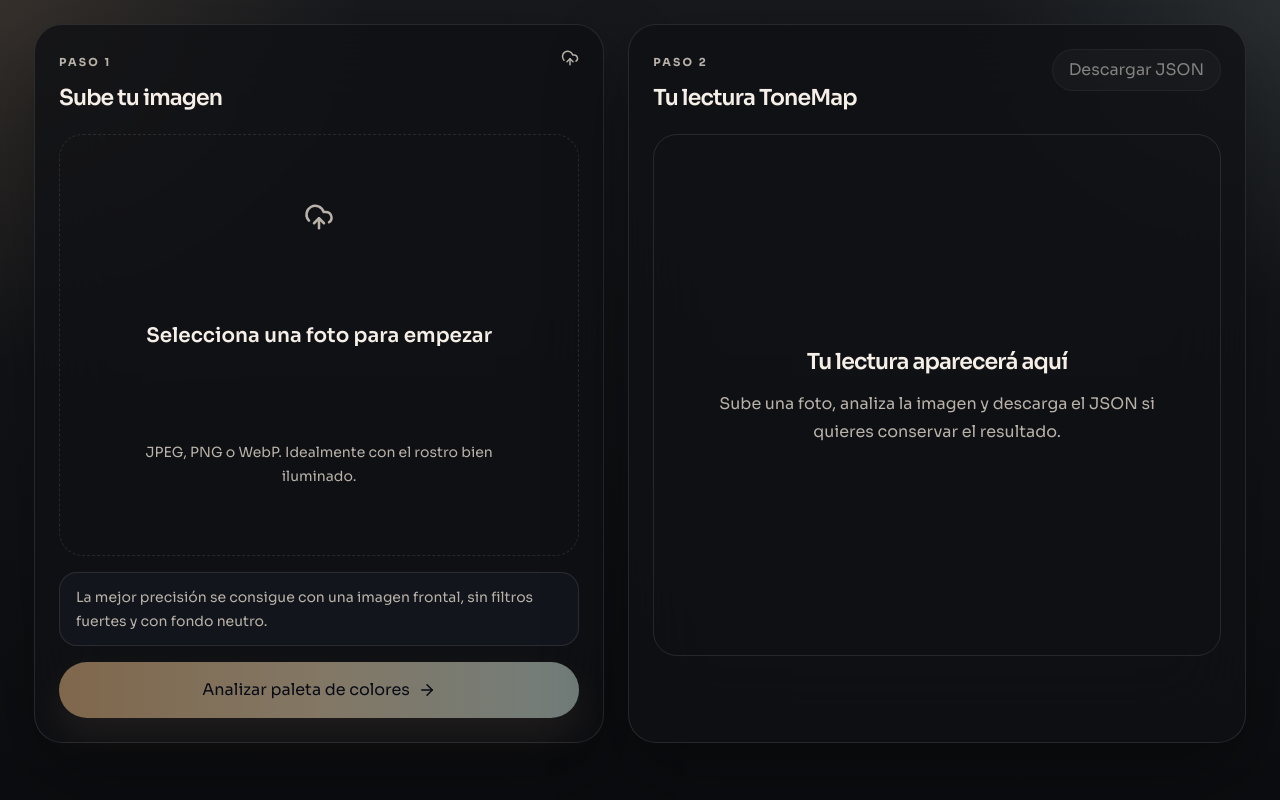
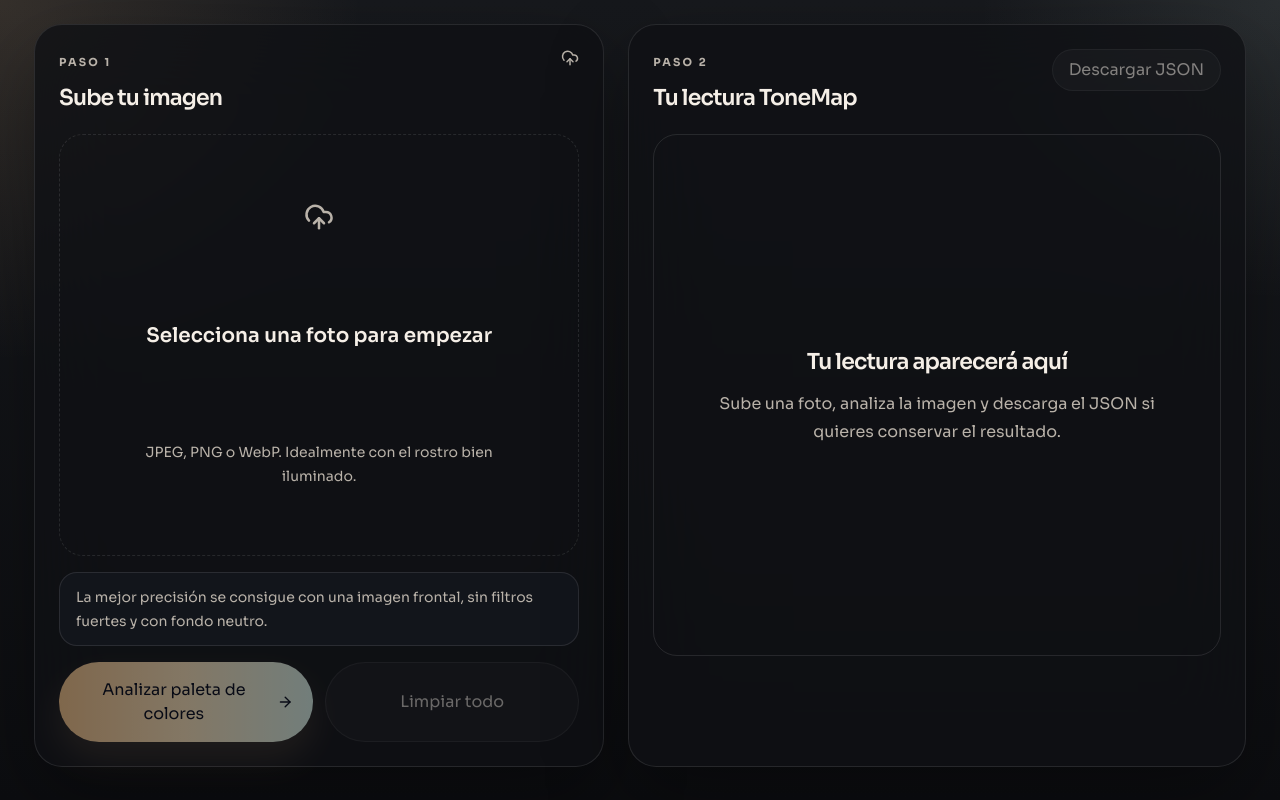
Before and after one commit to Jefffer/my-colorimeter, a React (Vite) app: page / in a window 1280 px wide. Shown: the part 800-1600 px from the top of the page. Built offline with nearby package versions, Linux system fonts and the light colour scheme.

Commit message:
feat: simplify App component state management and enhance button layout for improved user experience

```diff
--- a/src/App.jsx
+++ b/src/App.jsx
@@ -1,11 +1,7 @@
-import { useEffect, useRef, useState } from 'react'
+import { useRef, useState } from 'react'
 import { ArrowRight, LoaderCircle, UploadCloud } from 'lucide-react'
 import { Hero } from './components/Hero'
 import { LoadingOverlay } from './components/LoadingOverlay'
-
-const STORAGE_KEYS = {
-  analysis: 'colorimeter.analysis',
-}
 
 const fallbackReport = {
   season: 'Tu lectura ToneMap',
@@ -90,18 +86,12 @@
 function App() {
   const [selectedFile, setSelectedFile] = useState(null)
   const [previewUrl, setPreviewUrl] = useState('')
-  const [analysis, setAnalysis] = useState(() => safeJsonParse(sessionStorage.getItem(STORAGE_KEYS.analysis) || '') || null)
+  const [analysis, setAnalysis] = useState(null)
   const [isLoading, setIsLoading] = useState(false)
   const [error, setError] = useState('')
   const fileInputRef = useRef(null)
   const uploadSectionRef = useRef(null)
   const isProcessing = useRef(false)
-
-  useEffect(() => {
-    if (analysis) {
-      sessionStorage.setItem(STORAGE_KEYS.analysis, JSON.stringify(analysis))
-    }
-  }, [analysis])
 
   const report = getReportData(analysis)
 
@@ -128,7 +118,19 @@
     setSelectedFile(file)
     setError('')
     setAnalysis(null)
-    sessionStorage.removeItem(STORAGE_KEYS.analysis)
+  }
+
+  const handleClear = () => {
+    setSelectedFile(null)
+    setPreviewUrl('')
+    setAnalysis(null)
+    setError('')
+    isProcessing.current = false
+    setIsLoading(false)
+
+    if (fileInputRef.current) {
+      fileInputRef.current.value = ''
+    }
   }
 
   const handleGenerate = async (event) => {
@@ -279,11 +281,12 @@
               La mejor precisión se consigue con una imagen frontal, sin filtros fuertes y con fondo neutro.
             </p>
 
+            <div className="mt-4 grid gap-3 sm:grid-cols-2">
               <button
                 type="button"
                 onClick={handleGenerate}
                 disabled={!previewUrl || isLoading}
-              className="mt-4 inline-flex w-full items-center justify-center gap-2 rounded-full bg-linear-to-r from-accent via-[#f7dfb7] to-accent-soft px-5 py-4 font-extrabold text-slate-950 shadow-[0_16px_36px_rgba(240,191,134,0.16)] transition-transform hover:-translate-y-0.5 disabled:cursor-not-allowed disabled:opacity-50"
+                className="inline-flex w-full items-center justify-center gap-2 rounded-full bg-linear-to-r from-accent via-[#f7dfb7] to-accent-soft px-5 py-4 font-extrabold text-slate-950 shadow-[0_16px_36px_rgba(240,191,134,0.16)] transition-transform hover:-translate-y-0.5 disabled:cursor-not-allowed disabled:opacity-50"
               >
                 {!isLoading ? (
                   <>
@@ -297,6 +300,16 @@
                   </>
                 )}
               </button>
+
+              <button
+                type="button"
+                onClick={handleClear}
+                disabled={!previewUrl && !analysis && !error}
+                className="inline-flex w-full items-center justify-center rounded-full border border-white/10 bg-white/5 px-5 py-4 font-semibold text-text transition-colors hover:bg-white/10 disabled:cursor-not-allowed disabled:opacity-40"
+              >
+                Limpiar todo
+              </button>
+            </div>
 
             {error ? (
               <div className="mt-4 rounded-2xl border border-rose-400/20 bg-rose-500/10 px-4 py-3 text-sm text-rose-100">
```
Lines whose indentation alone changed are shown as unchanged.
